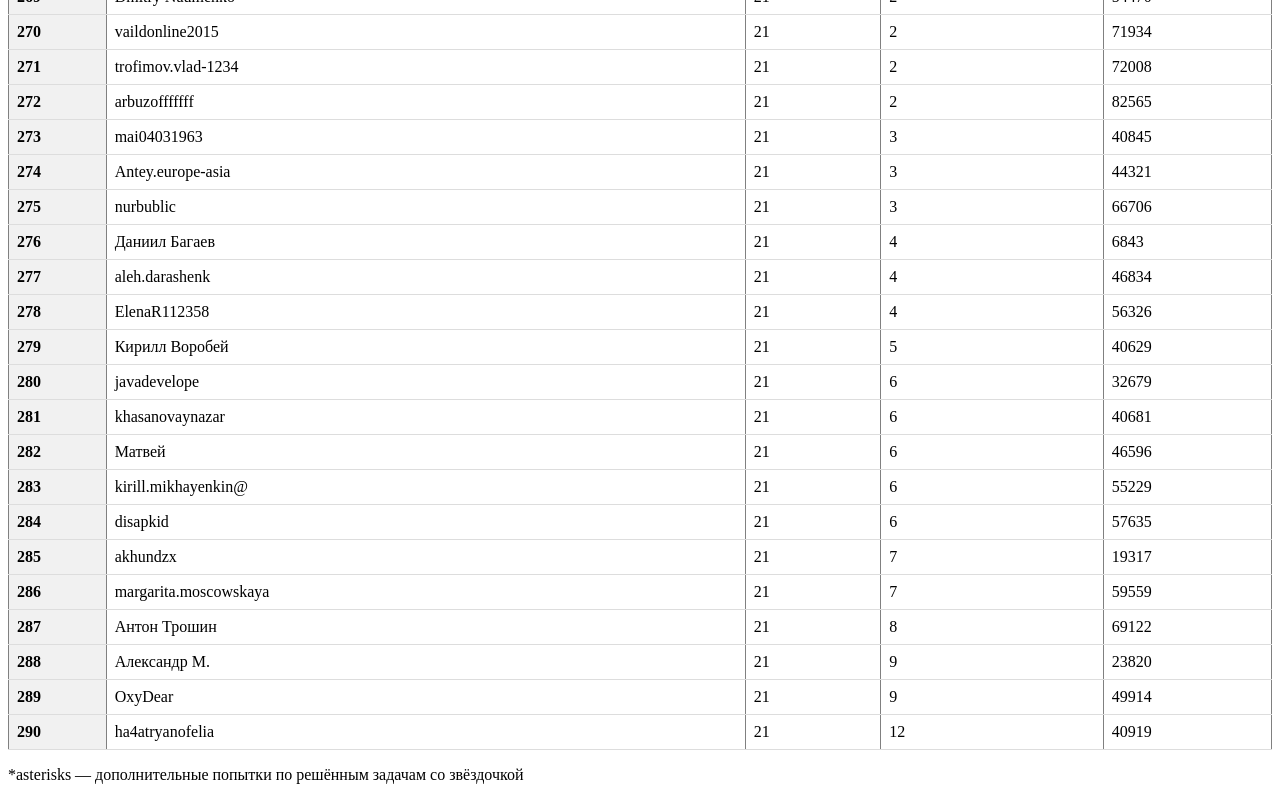
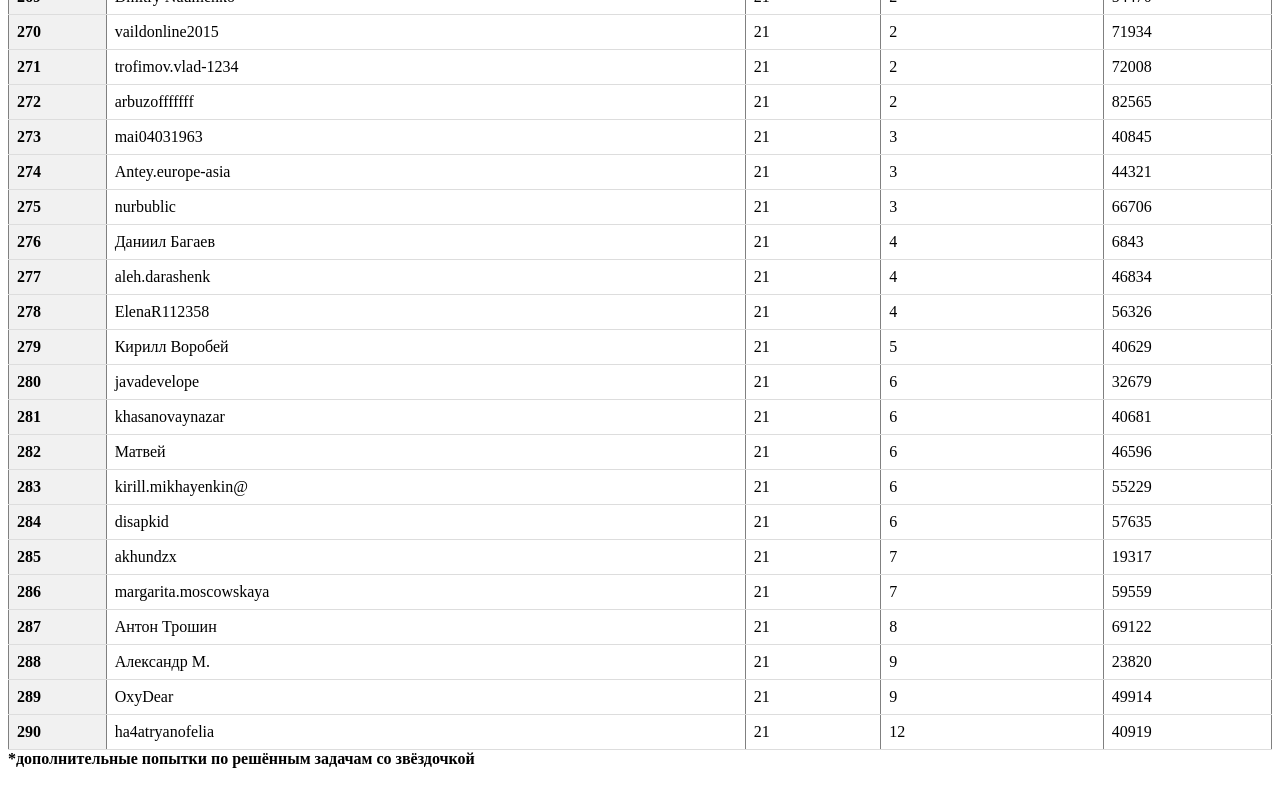
Before and after one commit to one-line-it-anyway/algorithms_training_6.0_overall_rating, a plain HTML site: page index.html in a window 1280 px wide. Shown: the part 9534-10334 px from the top of the page. After the commit the page ends 10310 px from the top, so only its background shows below. Drawn offline with Linux system fonts and the light colour scheme.

Commit message:
check table

```diff
--- a/index.html
+++ b/index.html
@@ -28,6 +28,7 @@
     <h1>Общий рейтинг Тренировок по алгоритмам 6.0</h1>
 
 <strong>last update: 2024.11.09 00:00</strong>
+<br>
 
 <table border="1" class="dataframe">
   <thead>
@@ -2073,7 +2074,7 @@
   </tbody>
 </table>
 
-<p>*asterisks — дополнительные попытки по решённым задачам со звёздочкой</p>
+<strong>*дополнительные попытки по решённым задачам со звёздочкой</strong>
 
 </body>
 </html>
```
